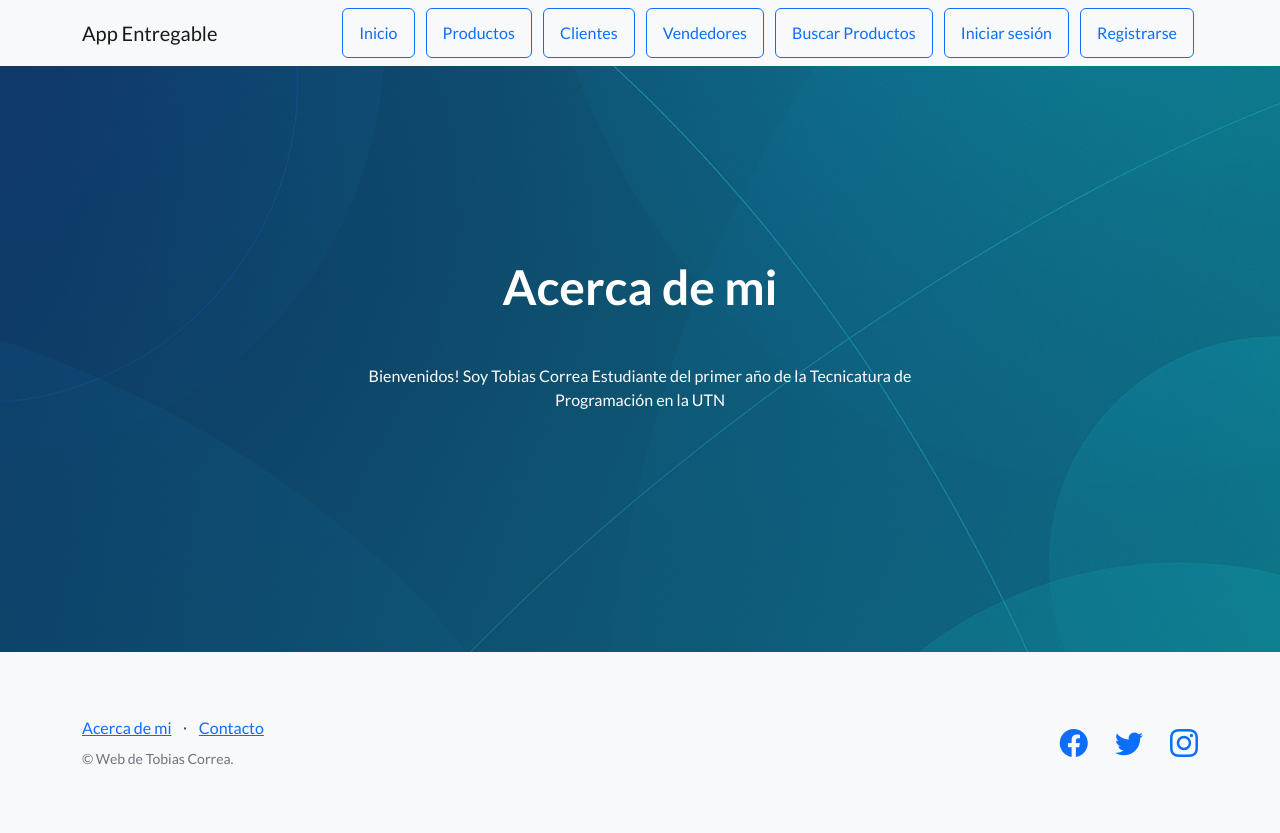
After one commit to TobiiC/TuPrimeraPagina_Correa, a Django app: page /acerca_de_mi/ in a window 1280 px wide. The commit adds this page. Run offline with Django 5.2, Linux system fonts and the light colour scheme; some libraries are stand-ins or nearby versions.

Commit message:
Agregado de usuario, Acerca de mi, carpeta views

```diff
--- a/primer_proyecto/urls.py
+++ b/primer_proyecto/urls.py
@@ -29,5 +29,6 @@ urlpatterns = [
     path('formulario_vendedor/', views.formulario_vendedor, name="formulario_vendedor"),
     path('formulario_cliente/', views.formulario_cliente, name="formulario_cliente"),
     path('formulario_producto/', views.formulario_producto, name="formulario_producto"),
-    path('resultados_busqueda/', views.resultados_busqueda, name="resultados_busqueda")
+    path('resultados_busqueda/', views.resultados_busqueda, name="resultados_busqueda"),
+    path('acerca_de_mi/', views.acerca_de_mi, name="acerca_de_mi")
     ]
--- /dev/null
+++ b/primera_app/templates/primera_app/acerca.html
@@ -0,0 +1,24 @@
+{%  extends 'primera_app/padre.html' %}
+
+{% load static %}
+
+{% block title %}Acerca de mi{% endblock %}
+
+{% block contenido %}
+<header class="masthead">
+            <div class="container position-relative">
+
+                <div class="row justify-content-center">
+                    <div class="col-xl-6">
+                        <div class="text-center text-white">
+                            <h1 class="mb-5">Acerca de mi</h1>
+
+                            <p class="mb-5">Bienvenidos! Soy Tobias Correa Estudiante del primer año de la Tecnicatura de Programación en la UTN</p>
+
+                        </div>
+                    </div>
+                </div>
+            </div>
+</header>
+
+{% endblock %}
--- a/primera_app/templates/primera_app/padre.html
+++ b/primera_app/templates/primera_app/padre.html
@@ -27,6 +27,8 @@
                     <a class="btn btn-outline-primary mx-1" href="{% url 'clientes' %}">Clientes</a>
                     <a class="btn btn-outline-primary mx-1" href="{% url 'vendedores' %}">Vendedores</a>
                     <a class="btn btn-outline-primary mx-1" href="{% url 'buscar' %}">Buscar Productos</a>
+                    <a class="btn btn-outline-primary mx-1" href="{% url 'inicio_sesion' %}">Iniciar sesión</a>
+                    <a class="btn btn-outline-primary mx-1" href="{% url 'registro' %}">Registrarse</a>
                 </div>
             </div>
         </nav>
@@ -44,15 +46,11 @@
                 <div class="row">
                     <div class="col-lg-6 h-100 text-center text-lg-start my-auto">
                         <ul class="list-inline mb-2">
-                            <li class="list-inline-item"><a href="#!">Acerca de</a></li>
+                            <li class="list-inline-item"><a href="{% url 'acerca_de_mi' %}">Acerca de mi</a></li>
                             <li class="list-inline-item">⋅</li>
-                            <li class="list-inline-item"><a href="#!">Contacto</a></li>
-                            <li class="list-inline-item">⋅</li>
-                            <li class="list-inline-item"><a href="#!">Terminos de uso</a></li>
-                            <li class="list-inline-item">⋅</li>
-                            <li class="list-inline-item"><a href="#!">Politica de privacidad</a></li>
+                            <li class="list-inline-item"><a href="https://www.linkedin.com/in/tobias-b-correa/" target="_blank">Contacto</a></li>
                         </ul>
-                        <p class="text-muted small mb-4 mb-lg-0">&copy; Your Website 2025. All Rights Reserved.</p>
+                        <p class="text-muted small mb-4 mb-lg-0">&copy; Web de Tobias Correa.</p>
                     </div>
                     <div class="col-lg-6 h-100 text-center text-lg-end my-auto">
                         <ul class="list-inline mb-0">
--- a/primera_app/views.py
+++ b/primera_app/views.py
@@ -71,3 +71,6 @@ def resultados_busqueda(request):
         respuesta = "No enviaste datos"
 
         return HttpResponse(respuesta)
+
+def acerca_de_mi(request):
+    return render(request, "primera_app/acerca.html")
```
Also changed, not shown: primera_app/admin.py (+21 -0 lines), primera_app/models.py (+9 -0 lines).
